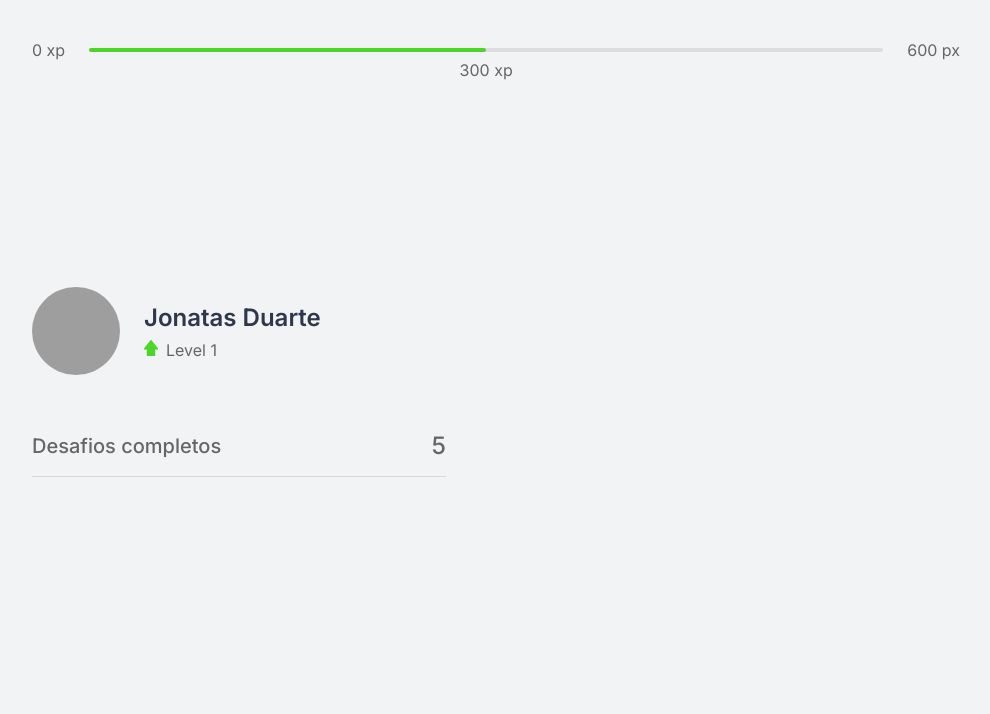
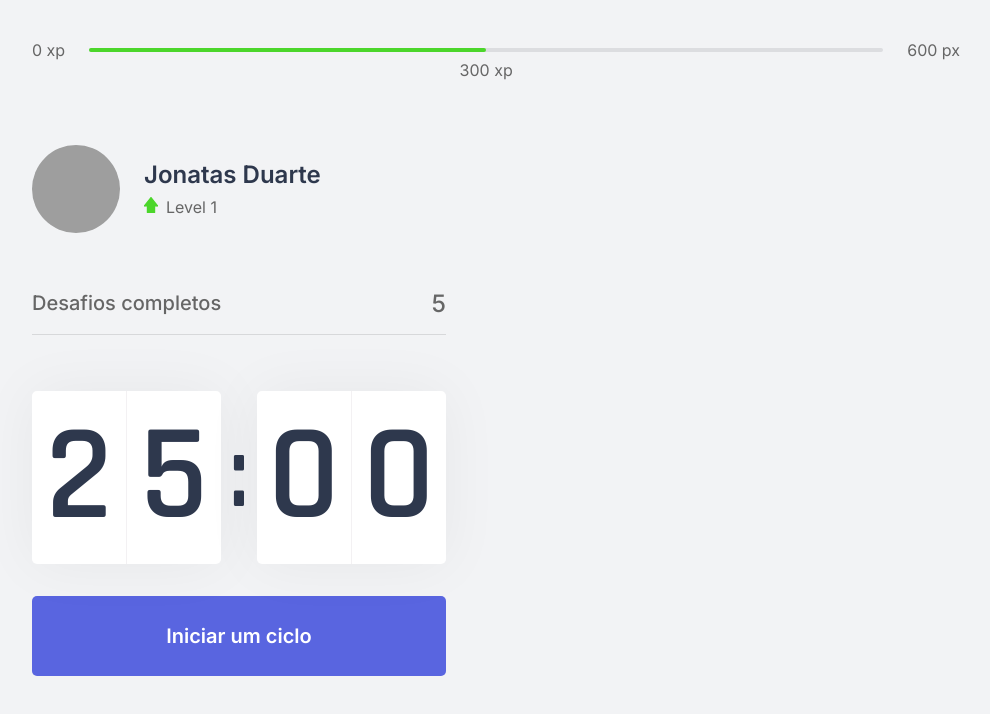
Before and after one commit to JonatasDuarte/move.it, a Next.js app: page / in a window 1280 px wide. Shown: the top 714 px of the page, without its empty margins (0-990 px from the left). Built offline with nearby package versions, Linux system fonts and the light colour scheme; grey boxes are pictures that could not be loaded.

Commit message:
Cronometro adicionado |Componente funcional

```diff
--- /dev/null
+++ b/src/components/Countdown.tsx
@@ -0,0 +1,50 @@
+import { useEffect, useState } from 'react';
+import styles from '../styles/components/Countdown.module.css';
+
+export function Countdown() {
+  const [time, setTime] = useState(25 * 60);
+  const [active, setActive] = useState(false);
+
+  const minutes = Math.floor(time/60);
+  const seconds = time%60;
+
+  const [minuteLeft, minuteRight] = String(minutes).padStart(2, '0').split('');
+  const [secondLeft, secondRight] = String(seconds).padStart(2, '0').split('');
+
+  function startCountdown() {
+    setActive(true);
+  }
+
+  useEffect(()=> {
+    if (active && time > 0) {
+      setTimeout(() => {
+        setTime(time -1);
+      }, 1000)
+    }
+  }, [active, time])
+
+  return (
+    <div>
+      <div className= {styles.countdownContainer}>
+        <div>
+          <span>{minuteLeft}</span>
+          <span>{minuteRight}</span>
+        </div>
+
+        <span>:</span>
+
+        <div>
+          <span>{secondLeft}</span>
+          <span>{secondRight}</span>
+        </div>
+      </div>
+
+      <button type='button'
+      className={styles.countdownButton}
+      onClick={startCountdown}
+      >
+        Iniciar um ciclo
+      </button>
+    </div>
+  );
+}
--- a/src/pages/_document.tsx
+++ b/src/pages/_document.tsx
@@ -5,6 +5,7 @@
     return(
       <Html>
         <Head>
+          <link rel="shortcut icon" href="favicon.png" type="image/png"/>
           <link rel="preconnect" href="https://fonts.gstatic.com"/>
           <link href="https://fonts.googleapis.com/css2?family=Inter:wght@400;500;600&family=Rajdhani:wght@600&display=swap" rel="stylesheet"/>
         </Head>
@@ -15,7 +16,7 @@
         </body>
 
       </Html>
-    )
+    );
   }
 
 }
--- a/src/pages/index.tsx
+++ b/src/pages/index.tsx
@@ -1,20 +1,28 @@
 import { CompletedChallenges } from "../components/CompletedChallenges";
+import { Countdown } from "../components/CountDown";
 import {ExperienceBar} from "../components/ExperienceBar";
 import { Profile } from "../components/Profile";
 import styles from '../styles/pages/Home.module.css';
 
+import Head from 'next/head';
+
 export default function Home() {
   return (
     <div className={styles.container}>
+      <Head>
+        <title>Inicio | move.it</title>
+      </Head>
       <ExperienceBar />
 
       <section>
         <div>
           <Profile/>
           <CompletedChallenges/>
+          <Countdown/>
         </div>
+        <div>
 
-      <div></div>
+        </div>
       </section>
     </div>
   )
--- /dev/null
+++ b/src/styles/components/Countdown.module.css
@@ -0,0 +1,63 @@
+.countdownContainer {
+  display: flex;
+  align-items: center;
+  font-family: Rajdhani;
+  font-weight: 600;
+  color: var(--title);
+}
+.countdownContainer > div {
+  flex: 1;
+
+  display: flex;
+  align-items: center;
+  justify-content: space-evenly;
+
+  background: var(--white);
+  box-shadow: 0 0 60px rgba(0, 0, 0, 0.05);
+  border-radius: 5px;
+  font-size: 8.5rem;
+  text-align: center;
+}
+
+.countdownContainer > div span {
+  flex: 1;
+}
+
+.countdownContainer > div span:first-child {
+  border-right: 1px solid #f3f1f3;
+}
+
+.countdownContainer > span:last-child {
+  border-left: 1px solid #f3f1f3;
+}
+
+.countdownContainer > span {
+  font-size: 6.25rem;
+  margin: 0 0.5rem;
+}
+
+.countdownButton {
+  width: 100%;
+  height: 5rem;
+
+  margin-top: 2rem;
+
+  display: flex;
+  align-items: center;
+  justify-content: center;
+
+  border: 0;
+  border-radius: 5px;
+
+  background: var(--blue);
+  color: var(--white);
+
+  font-size: 1.25rem;
+  font-weight: 600;
+
+  transition: background-color 0.2s;
+}
+
+.countdownButton:hover {
+  background: var(--blue-dark);
+}
```
Lines whose indentation alone changed are shown as unchanged.
